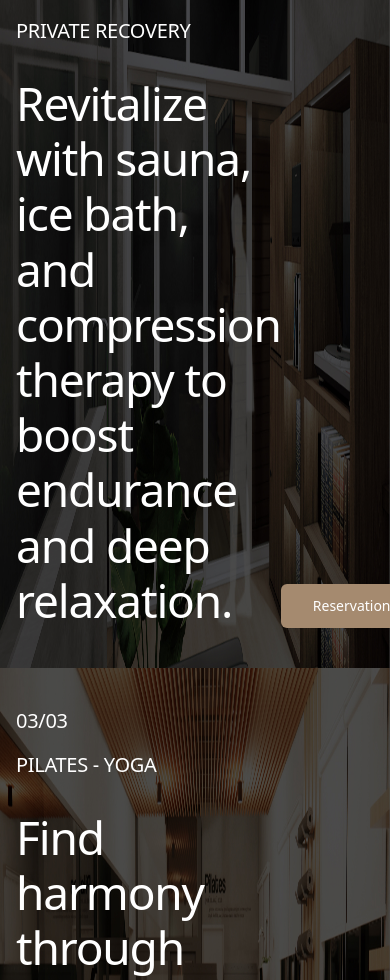
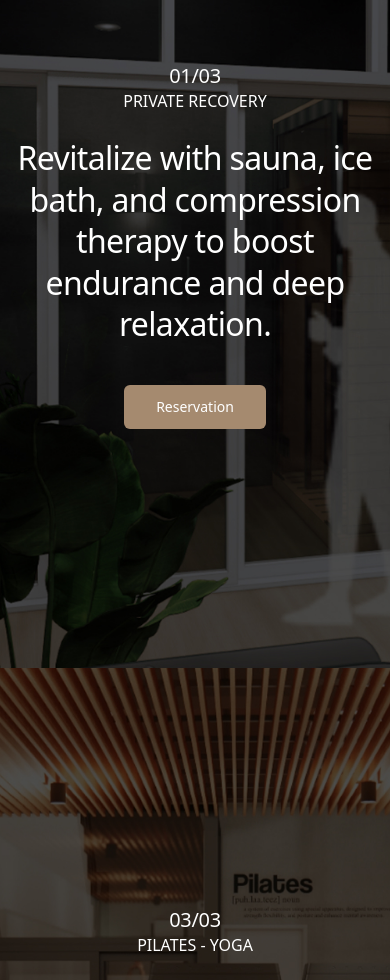
Before and after one commit to peak-n-flow/peaknflow-fe, a Next.js app: page / in a window 390 px wide. Shown: the part 1020-2000 px from the top of the page. Built offline with nearby package versions, Linux system fonts and the light colour scheme.

Commit message:
`feat` : adjust mobile and add animation

```diff
--- a/src/features/home/containers/stacking-section.tsx
+++ b/src/features/home/containers/stacking-section.tsx
@@ -33,14 +33,13 @@ export default function StackingSection() {
       if (i === sections.length - 1) return;
 
       const nextSection = sections[i + 1];
-
-      gsap.set(nextSection, { y: "100vh" });
+      gsap.set(nextSection, { y: "100vh", overwrite: true });
 
       ScrollTrigger.create({
         trigger: section,
         start: "bottom bottom",
         end: "bottom top",
-        scrub: 1000,
+        scrub: 1,
         onUpdate: (self) => {
           gsap.to(nextSection, {
             y: `${(1 - self.progress) * 100}vh`,
@@ -51,6 +50,29 @@ export default function StackingSection() {
       });
     });
 
+    // Gunakan batch untuk animasi elemen content dan button
+    ScrollTrigger.batch(".content", {
+      start: "top 80%",
+      onEnter: (batch) =>
+        gsap.to(batch, {
+          opacity: 1,
+          y: 0,
+          duration: 1.5,
+          ease: "power2.out",
+        }),
+    });
+
+    ScrollTrigger.batch(".button", {
+      start: "top 85%",
+      onEnter: (batch) =>
+        gsap.to(batch, {
+          opacity: 1,
+          scale: 1,
+          duration: 1.5,
+          ease: "elastic.out(1, 0.5)",
+        }),
+    });
+
     return () => {
       ScrollTrigger.getAll().forEach((trigger) => trigger.kill());
     };
@@ -59,70 +81,50 @@ export default function StackingSection() {
   return (
     <div ref={containerRef} className="relative">
       <div ref={sectionsRef} className="relative h-screen">
-        <section className="section h-screen w-full flex items-center justify-center absolute top-0 left-0 z-10">
-          <Image alt="" src={StackingImageOne} className="w-screen h-screen" />
-          <div className="absolute inset-0 container text-white py-10 md:py-16 h-full flex flex-col w-full justify-between">
-            <h2 className="text-h6 md:text-h1">01/03</h2>
-            <div className="flex justify-between items-end">
-              <div className="flex flex-col gap-8 ">
-                <h6 className="text-h6">PRIVATE RECOVERY</h6>
-                <h1 className="text-display-sm">
-                  Revitalize with sauna, ice bath,
-                  <br /> and compression therapy to boost <br />
-                  endurance and deep relaxation.
-                </h1>
+        {[StackingImageOne, StackingImageTwo, StackingImageThree].map(
+          (image, index) => (
+            <section
+              key={index}
+              className="section h-screen w-full flex items-center justify-center absolute top-0 left-0 z-10"
+            >
+              <Image
+                alt=""
+                src={image}
+                className="w-screen h-screen object-cover"
+              />
+              <div
+                className="absolute inset-0 container text-white py-10 md:py-16 h-full flex flex-col w-full
+                justify-center md:justify-between items-center md:items-start text-center md:text-left"
+              >
+                <h2 className="text-h6 md:text-h1">0{index + 1}/03</h2>
+                <div className="flex flex-col gap-4 xl:flex-row justify-between w-full xl:items-end">
+                  <div className="content flex flex-col gap-6 max-w-lg opacity-0 translate-y-10">
+                    <h6 className="text-body-lg md:text-h6">
+                      {index === 0
+                        ? "PRIVATE RECOVERY"
+                        : index === 1
+                        ? "PRIVATE GYM"
+                        : "PILATES - YOGA"}
+                    </h6>
+                    <h1 className="text-h1 md:text-display-sm">
+                      {index === 0
+                        ? "Revitalize with sauna, ice bath, and compression therapy to boost endurance and deep relaxation."
+                        : index === 1
+                        ? "Train with full focus in a private space with no waiting, no distractions just your goals."
+                        : "Find harmony through movement with classes that improve mobility, flexibility, and inner balance."}
+                    </h1>
+                  </div>
+                  <Link href="/booking">
+                    <Button className="button mt-6 md:mt-0 opacity-0 scale-75">
+                      Reservation
+                    </Button>
+                  </Link>
+                </div>
               </div>
-              <Link href={"/booking"}>
-                <Button>Reservation</Button>
-              </Link>
-            </div>
-          </div>
-        </section>
-
-        <section className="section h-screen w-full flex items-center justify-center absolute top-0 left-0 z-10">
-          <Image alt="" src={StackingImageTwo} className="w-screen h-screen" />
-          <div className="absolute inset-0 container text-white py-10 md:py-16 h-full flex flex-col w-full justify-between">
-            <h2 className="text-h6 md:text-h1">02/03</h2>
-            <div className="flex justify-between items-end">
-              <div className="flex flex-col gap-8 ">
-                <h6 className="text-h6">PRIVATE GYM</h6>
-                <h1 className="text-display-sm">
-                  Train with full focus in a private <br />
-                  space with no waiting
-                  <br /> no distractions just your goals
-                </h1>
-              </div>
-              <Link href={"/booking"}>
-                <Button>Reservation</Button>
-              </Link>
-            </div>
-          </div>
-        </section>
-        <section className="section h-screen w-full flex items-center justify-center absolute top-0 left-0 z-10">
-          <Image
-            alt=""
-            src={StackingImageThree}
-            className="w-screen h-screen"
-          />
-          <div className="absolute inset-0 container text-white py-10 md:py-16 h-full flex flex-col w-full justify-between">
-            <h2 className="text-h6 md:text-h1">03/03</h2>
-            <div className="flex justify-between items-end">
-              <div className="flex flex-col gap-8 ">
-                <h6 className="text-h6">PILATES - YOGA</h6>
-                <h1 className="text-display-sm">
-                  Find harmony through movement <br />
-                  with classes that improve mobility,
-                  <br /> flexibility, and inner balance
-                </h1>
-              </div>
-              <Link href={"/booking"}>
-                <Button>Reservation</Button>
-              </Link>
-            </div>
-          </div>
-        </section>
+            </section>
+          )
+        )}
       </div>
-
       <div className="h-[300vh]"></div>
     </div>
   );
```
